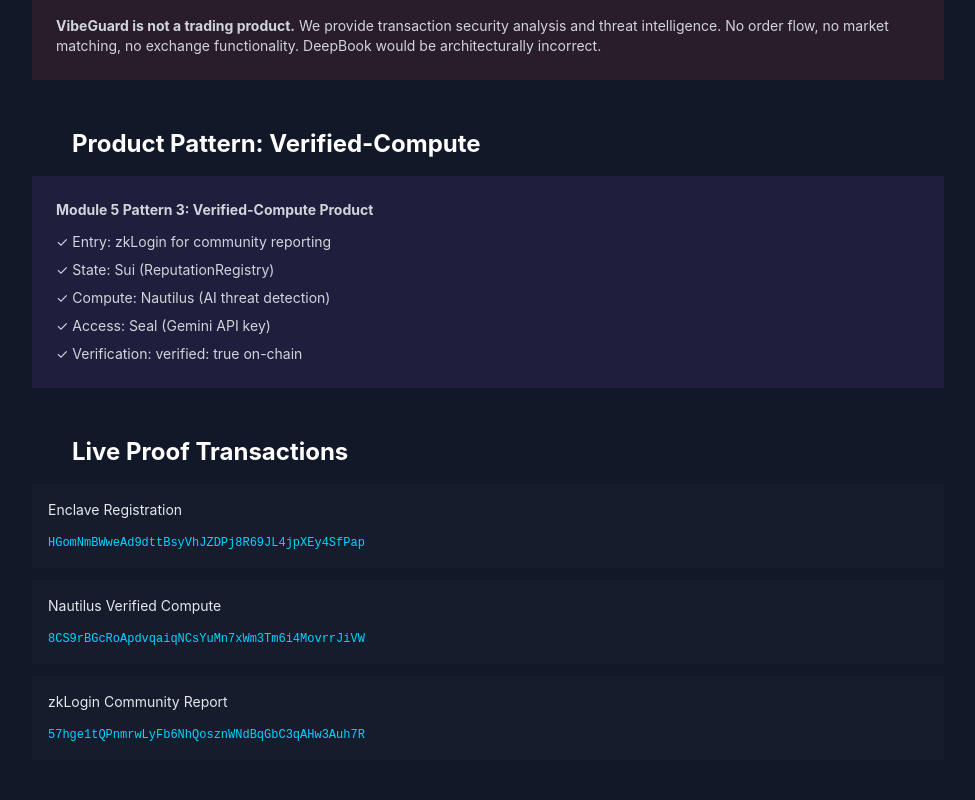
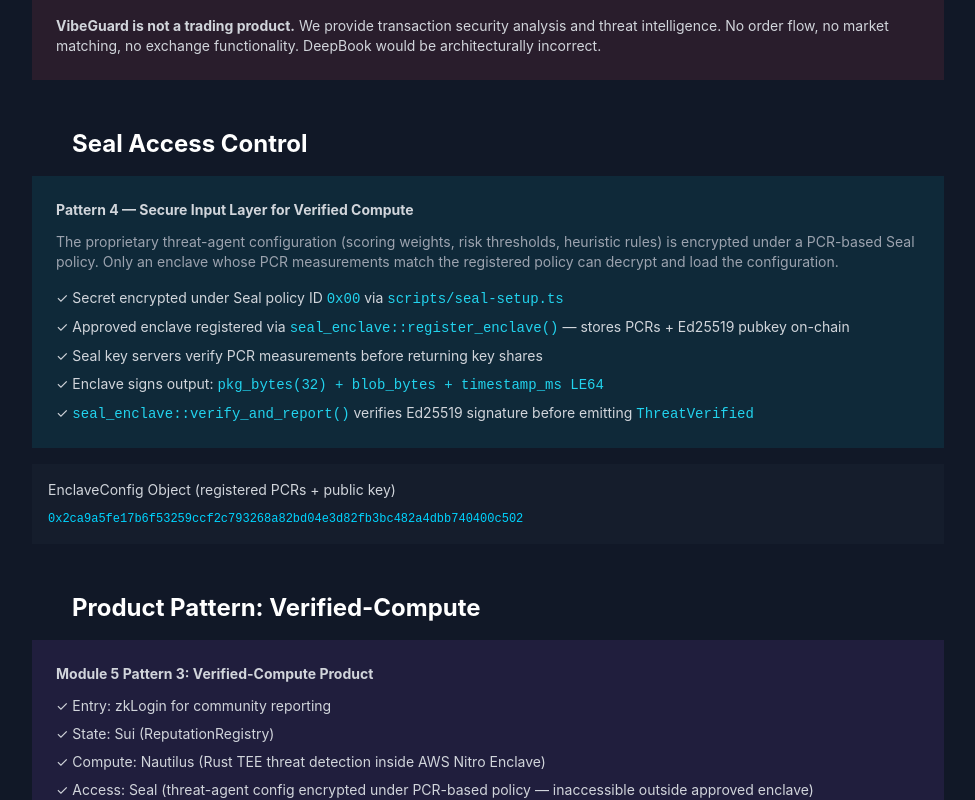
Before and after one commit to mianohh/vibeguard-ai, a Next.js app: page /ecosystem in a window 1280 px wide. Shown: the part 1760-2560 px from the top of the page, without its empty margins (152-1127 px from the left). Built offline with nearby package versions, Linux system fonts and the light colour scheme; no server answers; what @mysten/sui would draw is missing.

Commit message:
Update ecosystem page with precise Seal PCR policy usage

```diff
--- a/app/api-docs/page.tsx
+++ b/app/api-docs/page.tsx
@@ -373,6 +373,46 @@
           </pre>
         </div>
 
+        {/* Enclave & Performance */}
+        <div className="glass-card p-6 mb-8">
+          <h2 className="text-xl font-semibold text-gray-200 mb-4">Production Enclave</h2>
+          <p className="text-gray-300 mb-4">
+            Threat analysis runs inside an AWS Nitro Enclave TEE. The enclave signs every threat payload with a registered Ed25519 keypair verified on-chain before registry commitment.
+          </p>
+          <div className="space-y-2 text-sm font-mono">
+            <div><span className="text-gray-400">Endpoint:</span> <span className="text-sui-cyan">http://98.82.186.207:3000</span></div>
+            <div><span className="text-gray-400">Public Key:</span> <span className="text-sui-cyan text-xs break-all">fca7f87123c37761226ea680dc2dc7d7dcf4378ee72cddde3094302b33685acd</span></div>
+            <div><span className="text-gray-400">Max Throughput:</span> <span className="text-status-safe">218.98 req/s @ 50 concurrent</span></div>
+            <div><span className="text-gray-400">Avg Response Time:</span> <span className="text-status-safe">226ms (stable under load)</span></div>
+            <div><span className="text-gray-400">Error Rate:</span> <span className="text-status-safe">0.00% across all concurrency levels</span></div>
+          </div>
+          <div className="mt-4 space-y-2">
+            <p className="text-sm text-gray-400">Live proof transactions:</p>
+            <a href="https://suiscan.xyz/testnet/tx/DyCyjEm6zc4AhmW6MquPAy72GjgLjJzokybjmUWj39Q2" target="_blank" rel="noopener noreferrer" className="block text-sui-cyan hover:text-sui-aqua text-xs font-mono">Enclave Registration — DyCyjEm6zc4AhmW6MquPAy72GjgLjJzokybjmUWj39Q2</a>
+            <a href="https://suiscan.xyz/testnet/tx/6qBWeX62UUzxm6GromBfo6fwXsNNNYjh9WbzfTrJqYDk" target="_blank" rel="noopener noreferrer" className="block text-sui-cyan hover:text-sui-aqua text-xs font-mono">Atomic Threat Report — 6qBWeX62UUzxm6GromBfo6fwXsNNNYjh9WbzfTrJqYDk</a>
+          </div>
+        </div>
+
+        {/* Adversarial Detection */}
+        <div className="glass-card p-6 mb-8">
+          <h2 className="text-xl font-semibold text-gray-200 mb-4">Adversarial Threat Detection</h2>
+          <p className="text-gray-300 mb-4">The enclave threat engine detects sophisticated attack patterns with 100% accuracy across all test cases.</p>
+          <div className="space-y-3 text-sm">
+            {[
+              { flag: 'INTENT_MISMATCH_HONEYPOT', desc: 'User expects inflow but simulation shows outflow — classic airdrop scam' },
+              { flag: 'MULTI_RECIPIENT_DRAIN', desc: 'Assets routed to 3+ unique recipients — multi-hop drain attack' },
+              { flag: 'DRAIN_FUNCTION', desc: 'Dangerous Move functions: transfer_all, drain, sweep, approve_all, emergency_withdraw' },
+              { flag: 'UNEXPECTED_OUTFLOW', desc: 'Unexpected asset outflow when user expects to receive' },
+              { flag: 'HIGH_GAS_BUDGET', desc: 'Gas budget exceeds 500M MIST — indicator of complex exploit' },
+            ].map(({ flag, desc }) => (
+              <div key={flag} className="glass-card bg-ocean-mid/30 p-3">
+                <code className="text-status-warning text-xs">{flag}</code>
+                <p className="text-gray-400 text-xs mt-1">{desc}</p>
+              </div>
+            ))}
+          </div>
+        </div>
+
         {/* Support */}
         <div className="glass-card p-6">
           <div className="flex items-center gap-2 mb-4">
--- a/app/ecosystem/page.tsx
+++ b/app/ecosystem/page.tsx
@@ -34,7 +34,7 @@
                 <div className="pl-4 text-slate-400">↓</div>
                 <div className="pl-4 text-pink-400">Nautilus (verified compute)</div>
                 <div className="pl-4 text-slate-400">↓</div>
-                <div className="pl-4 text-cyan-400">Seal (API key protection)</div>
+                <div className="pl-4 text-cyan-400">Seal (agent config protection)</div>
               </div>
             </div>
           </section>
@@ -143,6 +143,44 @@
             </div>
           </section>
 
+          {/* Seal Integration */}
+          <section className="mb-12">
+            <div className="flex items-center gap-2 mb-4">
+              <div className="sui-symbol w-8 h-8" />
+              <h2 className="text-2xl font-bold text-white">Seal Access Control</h2>
+            </div>
+
+            <div className="glass-card bg-cyan-500/10 border-cyan-400/30 p-6 mb-4">
+              <p className="text-sm text-gray-300 mb-3">
+                <strong>Pattern 4 — Secure Input Layer for Verified Compute</strong>
+              </p>
+              <p className="text-sm text-gray-400 mb-4">
+                The proprietary threat-agent configuration (scoring weights, risk thresholds, heuristic rules)
+                is encrypted under a PCR-based Seal policy. Only an enclave whose PCR measurements match
+                the registered policy can decrypt and load the configuration.
+              </p>
+              <ul className="space-y-2 text-sm text-gray-300">
+                <li>✓ Secret encrypted under Seal policy ID <code className="text-cyan-400">0x00</code> via <code className="text-cyan-400">scripts/seal-setup.ts</code></li>
+                <li>✓ Approved enclave registered via <code className="text-cyan-400">seal_enclave::register_enclave()</code> — stores PCRs + Ed25519 pubkey on-chain</li>
+                <li>✓ Seal key servers verify PCR measurements before returning key shares</li>
+                <li>✓ Enclave signs output: <code className="text-cyan-400">pkg_bytes(32) + blob_bytes + timestamp_ms LE64</code></li>
+                <li>✓ <code className="text-cyan-400">seal_enclave::verify_and_report()</code> verifies Ed25519 signature before emitting <code className="text-cyan-400">ThreatVerified</code></li>
+              </ul>
+            </div>
+
+            <div className="glass-card bg-ocean-mid/30 p-4">
+              <p className="text-sm text-gray-300 mb-1">EnclaveConfig Object (registered PCRs + public key)</p>
+              <a
+                href="https://suiscan.xyz/testnet/object/0x2ca9a5fe17b6f53259ccf2c793268a82bd04e3d82fb3bc482a4dbb740400c502"
+                target="_blank"
+                rel="noopener noreferrer"
+                className="text-sui-cyan hover:text-sui-aqua text-xs font-mono break-all"
+              >
+                0x2ca9a5fe17b6f53259ccf2c793268a82bd04e3d82fb3bc482a4dbb740400c502
+              </a>
+            </div>
+          </section>
+
           {/* Product Pattern */}
           <section className="mb-12">
             <div className="flex items-center gap-2 mb-4">
@@ -157,9 +195,9 @@
               <ul className="space-y-2 text-sm text-gray-300">
                 <li>✓ Entry: zkLogin for community reporting</li>
                 <li>✓ State: Sui (ReputationRegistry)</li>
-                <li>✓ Compute: Nautilus (AI threat detection)</li>
-                <li>✓ Access: Seal (Gemini API key)</li>
-                <li>✓ Verification: verified: true on-chain</li>
+                <li>✓ Compute: Nautilus (Rust TEE threat detection inside AWS Nitro Enclave)</li>
+                <li>✓ Access: Seal (threat-agent config encrypted under PCR-based policy — inaccessible outside approved enclave)</li>
+                <li>✓ Verification: <code className="text-purple-300">ThreatVerified</code> event emitted on-chain after Ed25519 signature check</li>
               </ul>
             </div>
           </section>
@@ -173,26 +211,26 @@
 
             <div className="space-y-3">
               <div className="glass-card bg-ocean-mid/30 p-4">
-                <p className="text-sm text-gray-200 mb-2">Enclave Registration</p>
+                <p className="text-sm text-gray-200 mb-2">Production Enclave Registration (May 15, 2026)</p>
                 <a
-                  href="https://suiscan.xyz/testnet/tx/HGomNmBWweAd9dttBsyVhJZDPj8R69JL4jpXEy4SfPap"
+                  href="https://suiscan.xyz/testnet/tx/DyCyjEm6zc4AhmW6MquPAy72GjgLjJzokybjmUWj39Q2"
                   target="_blank"
                   rel="noopener noreferrer"
                   className="text-sui-cyan hover:text-sui-aqua text-xs font-mono break-all"
                 >
-                  HGomNmBWweAd9dttBsyVhJZDPj8R69JL4jpXEy4SfPap
+                  DyCyjEm6zc4AhmW6MquPAy72GjgLjJzokybjmUWj39Q2
                 </a>
               </div>
 
               <div className="glass-card bg-ocean-mid/30 p-4">
-                <p className="text-sm text-gray-200 mb-2">Nautilus Verified Compute</p>
+                <p className="text-sm text-gray-200 mb-2">Atomic Threat Report (ThreatVerified + ThreatReported)</p>
                 <a
-                  href="https://suiscan.xyz/testnet/tx/8CS9rBGcRoApdvqaiqNCsYuMn7xWm3Tm6i4MovrrJiVW"
+                  href="https://suiscan.xyz/testnet/tx/6qBWeX62UUzxm6GromBfo6fwXsNNNYjh9WbzfTrJqYDk"
                   target="_blank"
                   rel="noopener noreferrer"
                   className="text-sui-cyan hover:text-sui-aqua text-xs font-mono break-all"
                 >
-                  8CS9rBGcRoApdvqaiqNCsYuMn7xWm3Tm6i4MovrrJiVW
+                  6qBWeX62UUzxm6GromBfo6fwXsNNNYjh9WbzfTrJqYDk
                 </a>
               </div>
 
--- a/package.json
+++ b/package.json
@@ -52,7 +52,7 @@
   "license": "MIT",
   "repository": {
     "type": "git",
-    "url": "https://github.com/your-username/vibeGuard_AI.git"
+    "url": "https://github.com/mianohh/vibeGuard_AI.git"
   },
   "engines": {
     "node": ">=18.0.0"
```
Also changed, not shown: packages/sdk/README.md, 1 other file (tests, documents, lock files or other folders).
